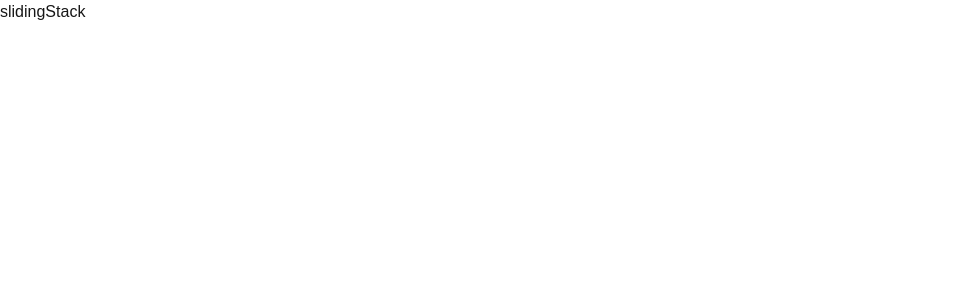
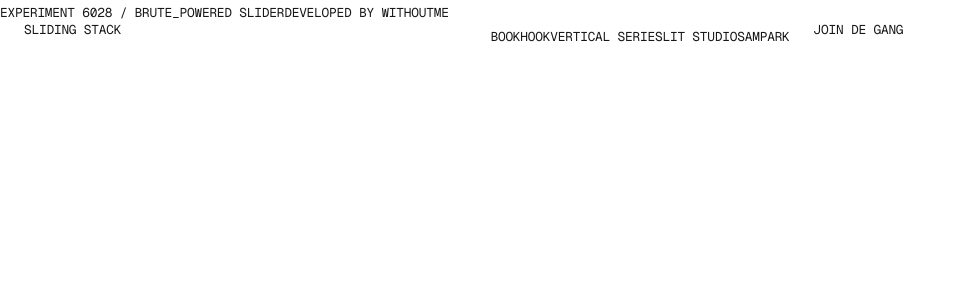
Before and after one commit to paruntapa/uicomps, a Next.js app: page /sliding-stack in a window 1280 px wide. Shown: the top 300 px of the page, without its empty margins (0-966 px from the left). Built offline with nearby package versions, Linux system fonts and the light colour scheme.

Commit message:
html done css half

```diff
--- a/src/app/sliding-stack/page.tsx
+++ b/src/app/sliding-stack/page.tsx
@@ -1,8 +1,43 @@
 import React from 'react'
+import './sliding-stack.css'
 
 const slidingStack = () => {
   return (
-    <div>slidingStack</div>
+    <div>
+      <nav>
+        <div className='nav-logo'>
+          <a href="#"> Sliding Stack</a>
+        </div>
+
+        <div className='nav-links'>
+          <a href="#">BookHook</a>
+          <a href="#">Vertical Series</a>
+          <a href="#">LIT STUDIO</a>
+          <a href="#">Sampark</a>
+        </div>
+
+        <div className="nav-cta">
+          <a href="#">Join De Gang</a>
+        </div>
+      </nav>
+
+      <footer>
+        <p>
+          Experiment 6028 / Brute_Powered Slider
+        </p>
+        <p>
+          Developed by withoutme
+        </p>
+      </footer>
+
+      <div className="container">
+        <div className="slider">
+
+        </div>
+      </div>
+
+
+    </div>
   )
 }
 
--- a/src/app/sliding-stack/sliding-stack.css
+++ b/src/app/sliding-stack/sliding-stack.css
@@ -0,0 +1,41 @@
+:root {
+    --base-100: #fff;
+    --base-100: #2a2a2a;
+    --base-100: #1f1f1f;
+    --base-100: #0f0f0f;
+    --base-100: #fb4016;
+}
+
+* {
+    margin: 0;
+    padding: 0;
+    box-sizing: border-box;
+}
+
+body {
+    font-family: 'Geist Mono', sans-serif;
+}
+
+a, p {
+    text-decoration: none;
+    text-transform: uppercase;
+    font-size: 0.8rem;
+    font-weight: 400;
+    letter-spacing: -0.0125rem;
+    line-height: 1;
+    display: inline-block;
+}
+
+nav {
+    position: fixed;
+    width: 100%;
+    padding: 1.5rem;
+    display: flex;
+    gap: 1.5rem;
+    z-index: 2;
+}
+
+.nav-logo, .nav-cta {
+    flex: 1;
+    display: flex;
+}
```
